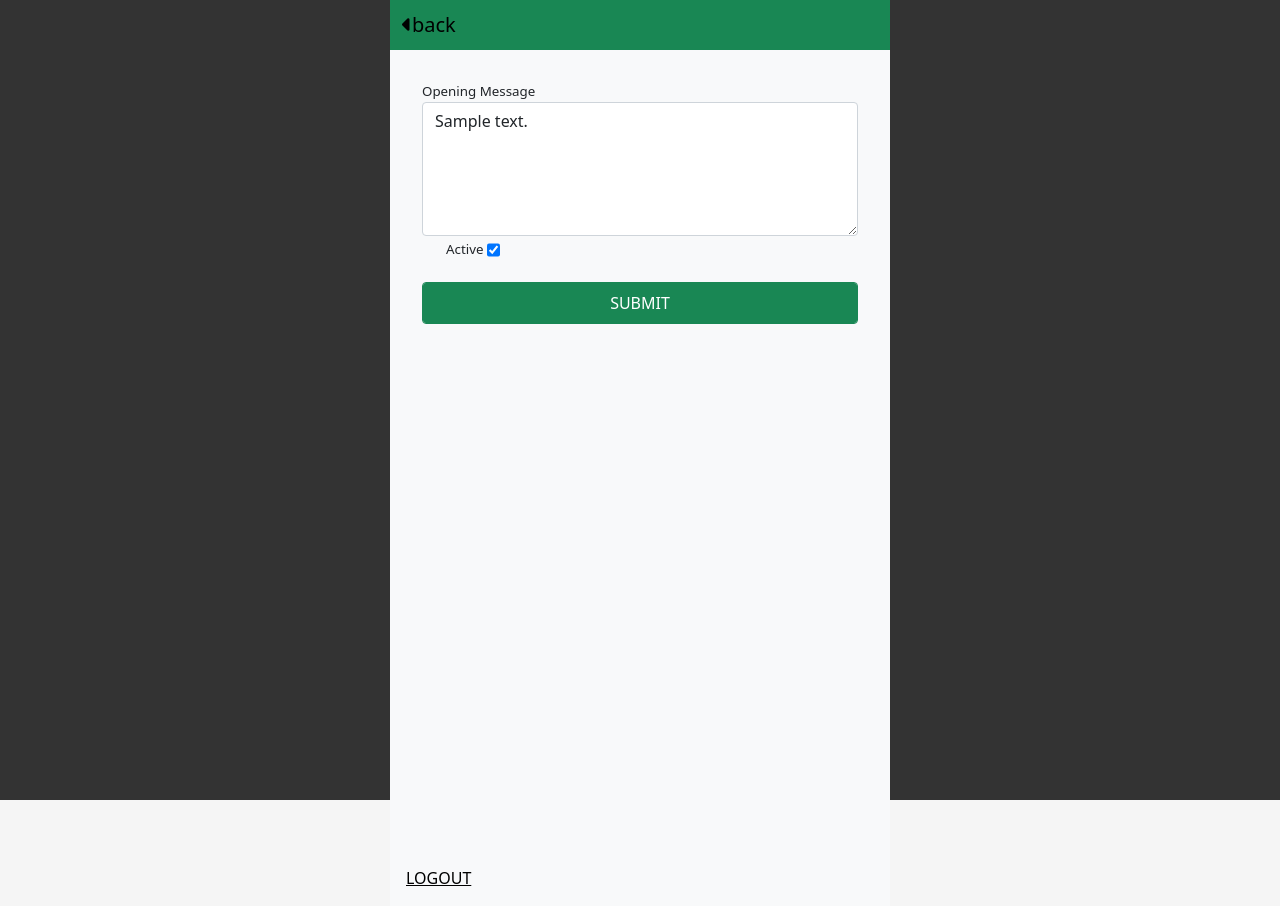
After one commit to sadtechguy/terapiketok_ver3, a Flask app: page /defaultmessage in a window 1280 px wide. The commit adds this page. Run offline with Flask 3, Linux system fonts and the light colour scheme; a user stored in the database is signed in; tables that the repository leaves empty hold one stand-in row (values such as "Sample post"); some libraries are stand-ins or nearby versions.

Commit message:
opening message

```diff
--- a/terapiketok/forms.py
+++ b/terapiketok/forms.py
@@ -1,6 +1,6 @@
 from flask_wtf import FlaskForm
 from .models import Adminuser
-from wtforms import StringField, IntegerField, DateField, TimeField, SubmitField, PasswordField
+from wtforms import StringField, IntegerField, SubmitField, PasswordField, BooleanField, TextAreaField
 from wtforms.validators import DataRequired, InputRequired, Length, ValidationError
 
 class LoginForm(FlaskForm):
@@ -41,3 +41,8 @@ class DefaultBatchForm(FlaskForm):
     batch5 = StringField(validators=[InputRequired(), Length(min=7, max=16)], render_kw={"placeholder": "Batch 5"})
 
     submit = SubmitField("SUBMIT")
+
+class OpeningMessageForm(FlaskForm):
+    text_message = TextAreaField(validators=[Length(min=2, max=500)], render_kw={"placeholder": "write message here"})
+    is_active = BooleanField('Active', default=True)
+    submit = SubmitField("SUBMIT")
--- a/terapiketok/routes/boardpanel.py
+++ b/terapiketok/routes/boardpanel.py
@@ -2,11 +2,11 @@ import datetime, uuid
 from flask import Blueprint, render_template_string, render_template, request, redirect, url_for, session, flash
 from flask_login import login_user, LoginManager, login_required, logout_user,current_user
 from flask_bcrypt import Bcrypt
-from ..models import Adminuser
-from ..forms import RegisterForm, LoginAdminForm, DefaultBatchForm
+from ..models import Adminuser, Default_batch, Opening_message
+from ..forms import RegisterForm, LoginAdminForm, DefaultBatchForm, OpeningMessageForm
 from terapiketok import app, bcrypt, db
 
-from ..services.database import add_default_batch, update_default_batch
+from ..services.database import add_default_batch, update_default_batch, update_opening_message
 
 boardpanel_bp = Blueprint('boardpanel', __name__, template_folder="../templates/boardpanel")
 
@@ -103,9 +103,38 @@ def default_page():
 def defaultbatch_page():
     form = DefaultBatchForm()
 
+    default_set = Default_batch.query.filter_by(default_batch_id=1).first()
+
     if form.validate_on_submit():
         schedules = [form.batch1.data, form.batch2.data, form.batch3.data, form.batch4.data, form.batch5.data]
 
         count = update_default_batch(form.capacity.data, form.booking_limit.data, form.number_of_batches.data, schedules)
-        print(count)
-    return render_template('defaultbatch.html', form=form)
+        if count > 0:
+            flash("Default updated successfully", category="success")
+        else:
+            flash("Failed to updated", category="warning")
+
+        return redirect(url_for("boardpanel.boardpanel_page"))
+
+
+    return render_template('defaultbatch.html', form=form, default_set=default_set)
+
+@boardpanel_bp.route('/defaultmessage', methods=['GET', 'POST'])
+@login_required
+def defaultmessage_page():
+    opening_message = Opening_message.query.filter_by(message_id=1).first()
+    message = {"opening": opening_message.text_message}
+    form = OpeningMessageForm(text_message=message['opening'])
+
+
+    if form.validate_on_submit():
+        count = update_opening_message(form.text_message.data, form.is_active.data)
+        if count > 0:
+            flash("Opening message updated successfully", category="success")
+        else:
+            flash("Failed to updated", category="warning")
+
+        return redirect(url_for("boardpanel.boardpanel_page"))
+
+    print(opening_message)
+    return render_template('openingmessage.html', form=form, opening_message=opening_message)
--- a/terapiketok/static/style.css
+++ b/terapiketok/static/style.css
@@ -85,7 +85,7 @@ address {
   font-family: 'Lucida Sans', 'Lucida Sans Regular', 'Lucida Grande', 'Lucida Sans Unicode', Geneva, Verdana, sans-serif;
 }
 
-.alert {
+.alert-temporary-disable {
   background-color: #f0ad4e;  /* Adjust the color as needed */
   color: #fff;
   padding: 10px;
--- a/terapiketok/templates/boardpanel/default.html
+++ b/terapiketok/templates/boardpanel/default.html
@@ -3,7 +3,7 @@
 {% block content %}
 <main class="container bg-light p-0" style="min-height: 100vh;">
     <div>
-        <a href={{ url_for('boardpanel.batch_page') }} style="text-decoration: none;">
+        <a href={{ url_for('boardpanel.defaultmessage_page') }} style="text-decoration: none;">
             <div class="card p-3 m-3 text-center" style="border-radius: 10px;">
                 Opening Massage
             </div>
--- /dev/null
+++ b/terapiketok/templates/boardpanel/openingmessage.html
@@ -0,0 +1,25 @@
+{% extends 'baseboardpanel.html' %}
+
+{% block content %}
+<main class="container bg-light p-0" style="min-height: 100vh;">
+    <div class="p-3">
+        <form method="POST" style="font-size: smaller;">
+            {{ form.hidden_tag() }}
+            <div class="d-flex flex-column mb-3">
+
+                Opening Message
+                {{ form.text_message(class="form-control", rows=5) }}
+                <div class="form-check d-flex">
+                    <label class="form-check-label p-1" for="is_active">
+                        {{ form.is_active.label.text }}
+                    </label>
+                    {{ form.is_active()}}
+                </div>
+            </div>
+
+            {{ form.submit(class="btn btn-success form-control p-2") }}
+        </form>
+    </div>
+</main>
+
+{% endblock %}
```
Also changed, not shown: terapiketok/models.py (+16 -0 lines), terapiketok/services/database.py (+18 -0 lines), terapiketok/templates/boardpanel/defaultbatch.html (+8 -8 lines).
